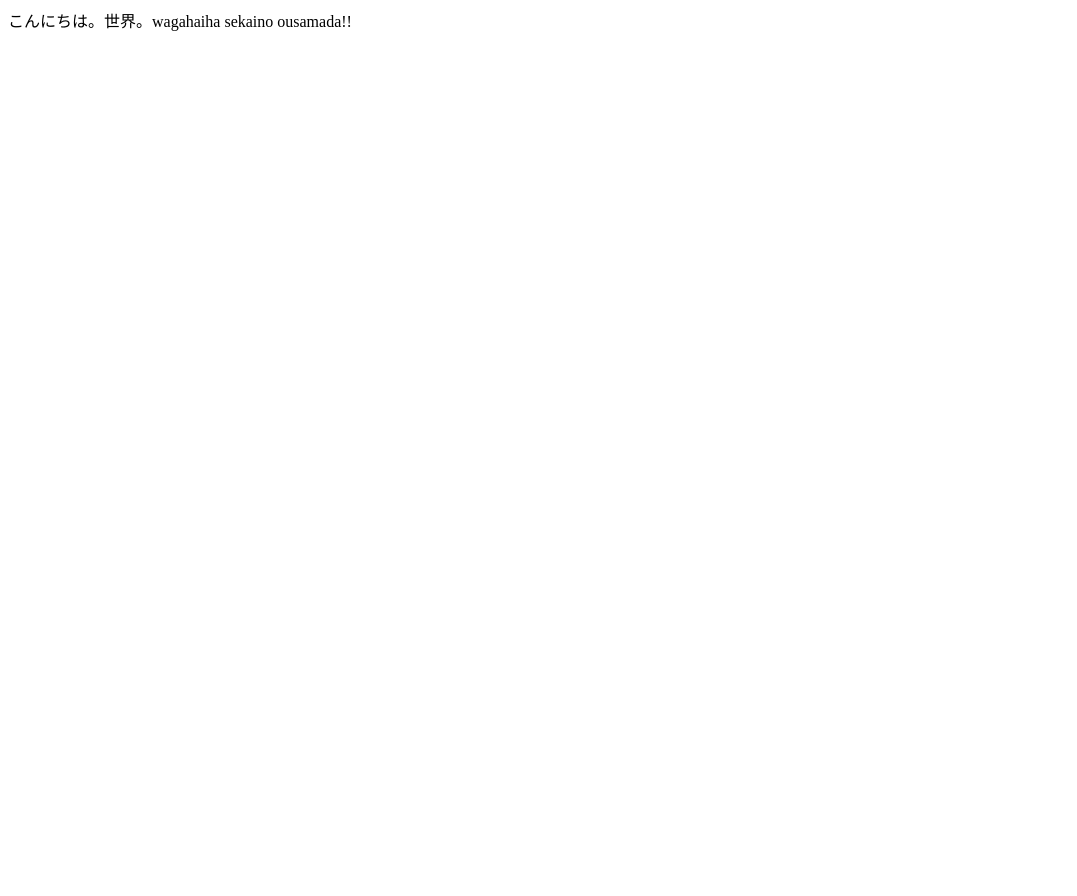
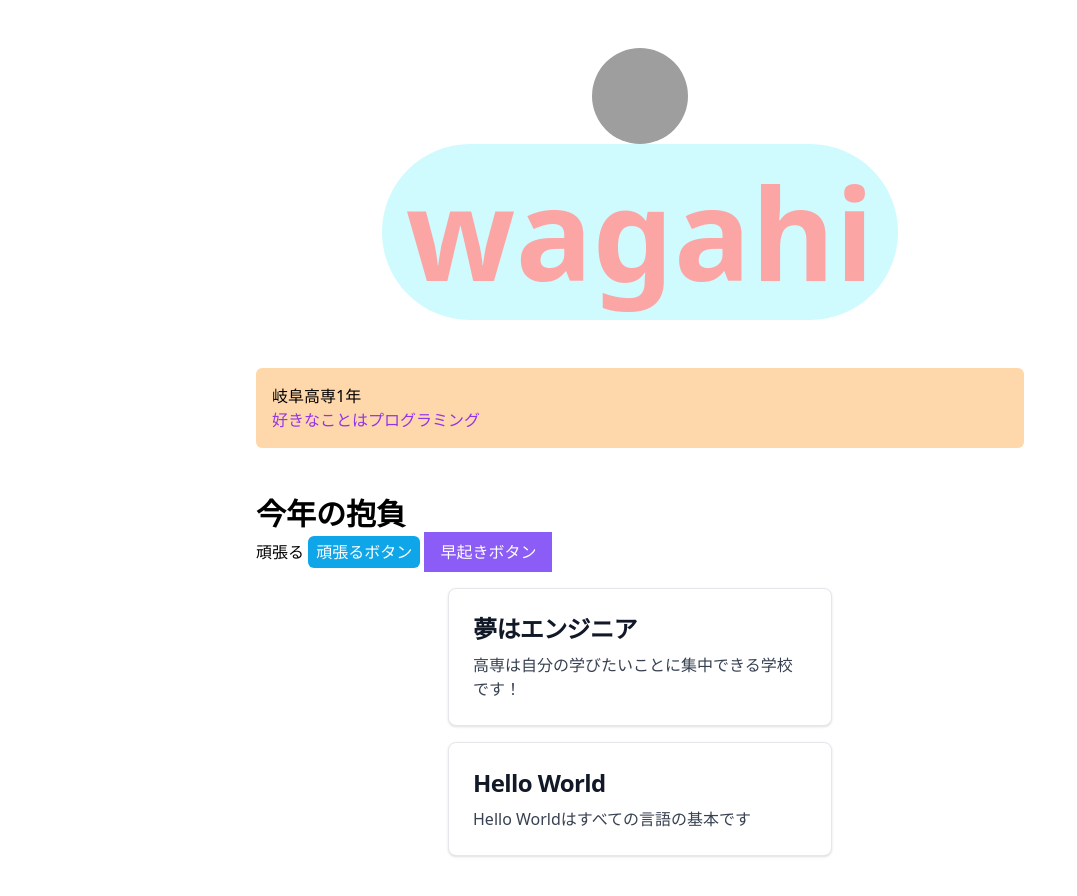
Before and after one commit to haruccyo/zikoshoukai, a plain HTML site: page index.html in a window 1280 px wide. Shown: the whole page, without its empty margins (0-1077 px from the left). Before the commit the page ends 800 px from the top, so only its background shows below. Drawn offline with nearby package versions, Linux system fonts and the light colour scheme; grey boxes are pictures that could not be loaded.

Commit message:
hennkousita

```diff
--- a/index.html
+++ b/index.html
@@ -1,11 +1,135 @@
 <!DOCTYPE html>
-<html lang="en">
+<html>
+
 <head>
     <meta charset="UTF-8">
     <meta name="viewport" content="width=device-width, initial-scale=1.0">
-    <title>Document</title>
+    <script src="https://cdn.tailwindcss.com"></script>
 </head>
+
 <body>
-    こんにちは。世界。wagahaiha sekaino ousamada!!
+    <!--
+        < margin >
+        m{向き}-{値}で周りに空白を開けられる
+        向き : x,y,t(上),b(下),l(左),r(右)
+        mx-autoにするとその要素を左右中央に寄せるられる
+    -->
+    <div class="container max-w-screen-md mx-auto my-12">
+        <!--
+            < flex >
+            flexを使うと中の要素が一直線に並べられる
+            flex-col で縦方向
+            flex-row で横方向に並べられる <=デフォルト
+            items-centerでrowの時は左右中央、colの時は上下中央に寄せられる
+            justify-centerでitems-centerの逆
+         -->
+        <div class="flex items-center flex-col">
+            <!--
+                w-{値}で横幅
+                h-{値}で高さ
+                値 : 0.5 ~ 4(0.5刻み),4 ~ 12(1刻み),14,16 ~ 64(4刻み),72,80,96
+                    2px                                                     384px
+                1/2,1/3,2/3などで画面の割合
+                fullで要素いっぱい
+                screenで画面いっぱい
+            -->
+            <img src="https://github.com/masa506.png" class="w-24 h-24 rounded-full" />
+            <!--
+                < text >
+                text-{サイズ}で文字の大きさを変えられる
+                サイズ : sm,md,lg,xl ~ 9xl
+                font-{太さ}で文字の太さを変えられる
+                太さ : thin,extralight,light,normal,medium,semibold,bold,extrabold,black
+                < --細い                                                             太い-- >
+            -->
+            <h1 class="text-9xl font-black text-red-300 bg-cyan-100 rounded-full p-6">
+                wagahi
+            </h1>
+        </div>
+        <!--
+            <background> <text>
+            bg-{色}-{値}で背景の色を変えられる
+            text-{色}-{値}で文字の色を変えられる
+            色 : slate,gray,zinc,neutral,stone,red,orange,amber,yellow,lime,green,emerald,teal,cyan,sky,blue,indigo,violet,purple,fuchsia,pink,rose
+                            灰色               赤色              黄色       緑色                        青色                  紫                    赤
+            値 : 50,100 ~ 900(100ごとに),950
+            明るさ 白                     黒
+            ※黒と白はそれぞれ、 bg-white text-black のように値はいらない
+            < border radius >
+            rounded-{丸み}で要素の角を丸くすることができる
+            丸み : none,sm,md,lg,xl ~ 3xl,full
+                ｶｸｶｸ                        まる
+            rounded-{場所}-{丸み}で要素の指定した場所を丸くできる。
+            場所 : t(上側),b(下側),l(左側),r(右側),tl(左上)...組み合わせて右上,左下なども設定できる
+            <padding>
+            p{向き}-{値}で背景を含んで周りに空間を開けることができる
+            向き,値 : marginと一緒
+        -->
+        <div class="my-12 bg-orange-200 p-4 rounded-md">
+            <ul>
+                <li>
+                    岐阜高専1年
+                </li>
+                <li class="text-purple-600">
+                    好きなことはプログラミング
+                </li>
+            </ul>
+        </div>
+        <!-- 応用 -->
+        <!--
+            スマホ対応させてみよう
+            < responsive >
+            sm : 640px
+            md : 768px
+            lg : 1024px
+            xl : 1280px
+            2xl: 1536px
+            lg:text-5xl <- 画面の横幅が768px以上の場合text-5xlを適応
+            スマホの横幅は目安 350 ~ 500 ぐらい
+            アニメーションを付けてみよう
+            hover : マウスが要素の上に載っているとき
+            active: マウスで要素が押されたときだけ
+            focus : マウスで要素が押されてほかの要素が押されるまで
+            < transition >
+            duration-{値}で変化が滑らかになる。(背景色や横幅など)
+        -->
+        <h2 class="text-xl md:text-3xl font-bold">今年の抱負</h2>
+        <span>頑張る</span>
+        <button class="px-2 py-1 bg-sky-500 text-white rounded-md hover:bg-sky-400 active:bg-sky-700 duration-200">
+            頑張るボタン
+        </button>
+        <button
+            class="px-4 py-2 bg-violet-500 text-white hover:bg-violet-600 active:bg-violet-700 focus:outline-none focus:ring focus:ring-violet-300">
+            早起きボタン
+        </button>
+
+        <!--
+            < block >
+            かたまり　あってもなくてもいい。blockのある要素同士を続けると改行される
+            < shadow >
+            shadow-{大きさ}で要素の後ろに影を付けることができます。
+            大きさ: sm,md,lg,xl,2xl
+            < scale >
+            scale-{値}で見た目の大きさを変えられます。
+            値(%) : 0,50,75,90,95,100,105,110,125,150
+                     0.5%       いっしょ          1.5倍
+        -->
+
+        <div
+            class="block mx-auto my-4 max-w-sm p-6 bg-white border border-gray-200 rounded-lg shadow hover:bg-gray-100 hover:scale-105 duration-200">
+
+            <h5 class="mb-2 text-2xl font-bold tracking-tight text-gray-900 dark:text-white">
+                夢はエンジニア</h5>
+            <p class="font-normal text-gray-700">高専は自分の学びたいことに集中できる学校です！</p>
+        </div>
+        <div
+            class="block mx-auto my-4 max-w-sm p-6 bg-white border border-gray-200 rounded-lg shadow hover:bg-gray-100 hover:scale-105 duration-200">
+
+            <h5 class="mb-2 text-2xl font-bold tracking-tight text-gray-900 dark:text-white">
+                Hello World</h5>
+            <p class="font-normal text-gray-700">Hello Worldはすべての言語の基本です</p>
+        </div>
+    </div>
 </body>
+
 </html>
```
